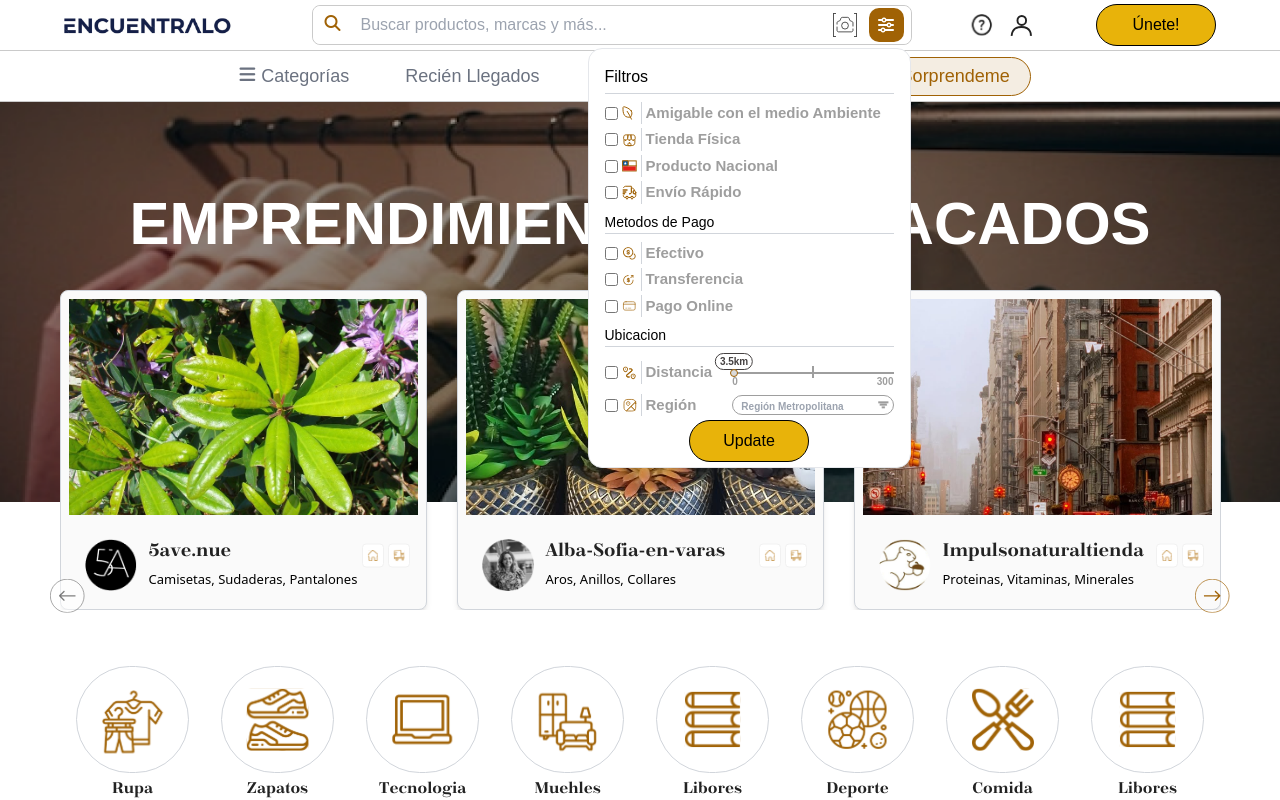
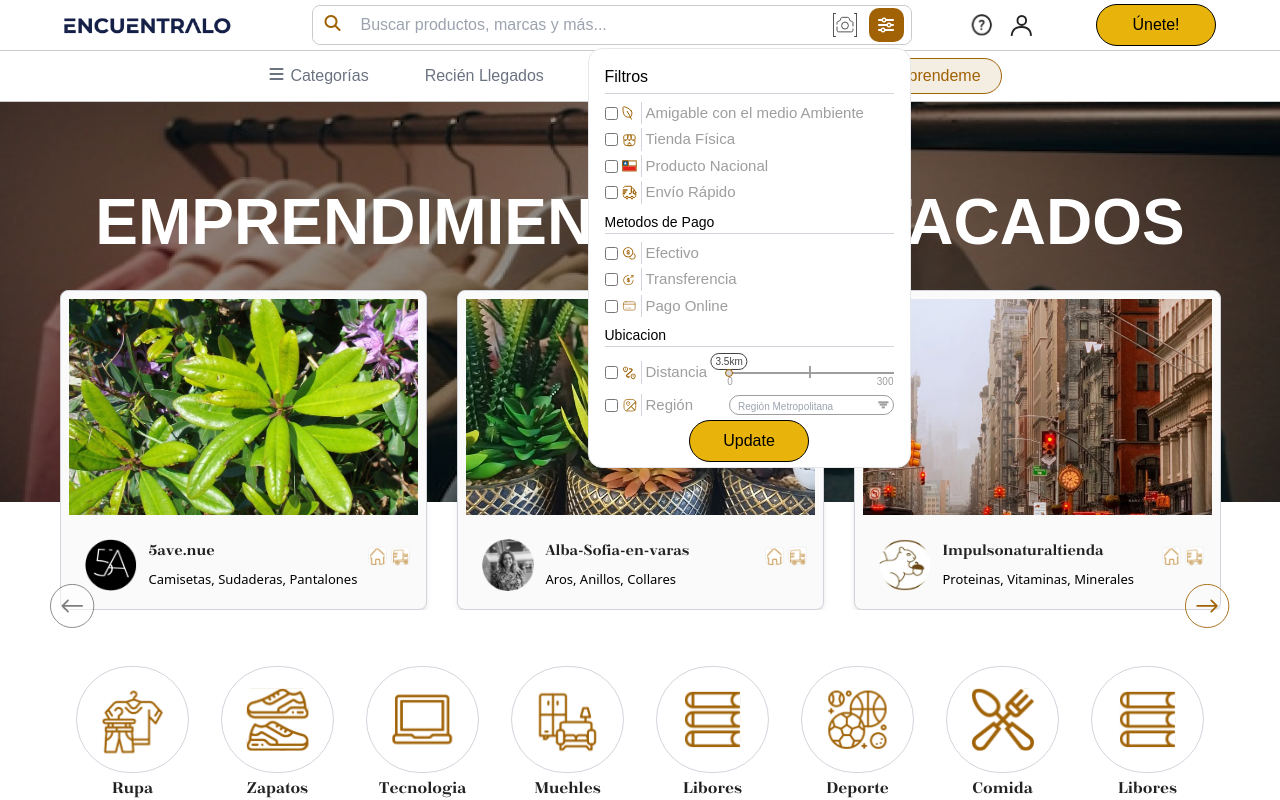
Before and after one commit to sazzad-git/encuentralo-ecommerces, a Next.js app: page / in a window 1280 px wide. Both pictures are taken after a click on the element 886 px from the left and 25 px from the top of the page. Shown: the top 800 px of the page. Built offline with nearby package versions, Linux system fonts and the light colour scheme.

Commit message:
complete

```diff
--- a/components/CategoriesMenu/CategoriesMenu.jsx
+++ b/components/CategoriesMenu/CategoriesMenu.jsx
@@ -137,7 +137,7 @@ export default function CategoriesMenu() {
             onMouseEnter={() => handleMouseEnter(index)}
             onMouseLeave={handleMouseLeave}
           >
-            <div className="flex items-center gap-3 text-[20px] font-bold text-[#665E5E] justify-between cursor-pointer">
+            <div className="flex items-center gap-3 text-[20px] text-[#665E5E] justify-between cursor-pointer">
               <div className="flex items-center gap-3 md:gap-3 md:my-[2px] ">
                 <Image
                   width={25}
@@ -149,7 +149,9 @@ export default function CategoriesMenu() {
                   {category.name}
                 </span>
               </div>
-              <Image width={14} height={14} src={add} alt="Add Icon" />
+              <div className="bg-[#d9c09b] bg- flex items-center rounded-[5px] justify-center w-[24px] h-[24px] font-[#FFFFFF]">
+                <Image width={14} height={14} src={add} alt="Add Icon" />
+              </div>
             </div>
 
             {hoveredCategory === index && (
@@ -158,11 +160,11 @@ export default function CategoriesMenu() {
                 onMouseEnter={handleSubMenuMouseEnter}
                 onMouseLeave={handleSubMenuMouseLeave}
               >
-                <ul className="py-2">
+                <ul className="py-1">
                   {category.subcategory.map((subcat, subIndex) => (
                     <li
                       key={subIndex}
-                      className="px-4 py-2 hover:bg-gray-100 text-[10px] md:text-[14px] lg:text-[16px] cursor-pointer"
+                      className="px-4 py-1 hover:bg-gray-100 text-[10px] md:text-[14px] lg:text-[16px] cursor-pointer"
                     >
                       {subcat}
                     </li>
--- a/components/Destacados/Destacados.jsx
+++ b/components/Destacados/Destacados.jsx
@@ -122,13 +122,13 @@ export default function Destacados() {
                     {card.thumbnails.map((thumbnail, index) => (
                       <div
                         key={index}
-                        className={`absolute-box w-[27px] h-[31px] md:w-[45px] md:h-[45px] overflow-hidden border-2 border-white rounded lg:rounded-lg cursor-pointer relative ${
+                        className={`absolute-box w-[27px] h-[31px] lg:w-[60px] lg:h-[60px] overflow-hidden border-2 border-white rounded lg:rounded-lg cursor-pointer relative ${
                           thumbnail === d ? "another-box" : ""
                         }`}
                         onClick={() => handleImageClick(card.id, thumbnail)} // Set selected image for this card
                       >
                         <Image
-                          className="w-full h-full object-cover"
+                          className="w-full h-full object-cover transition duration-300 hover:blur-sm"
                           src={thumbnail}
                           alt={`Clothing ${index + 1}`}
                         />
@@ -144,8 +144,8 @@ export default function Destacados() {
                       <Image src={shopLogo} alt="Shop Logo" />
                     </div>
                     <div className="leading-0 lg:leading-[125%]">
-                      <h4 className="text-[10px] text-[#222222] font-[350] font-bridone md:text-[13px] lg:text-[20px]">
-                        Aress.Cl{" "}
+                      <h4 className="text-[10px] text-[#222222] font-[350] font-bridone md:text-[18px] lg:text-[18px]">
+                        Aress.Cl
                         {card.victor && (
                           <Image
                             className="inline"
@@ -155,7 +155,7 @@ export default function Destacados() {
                         )}
                       </h4>
                       <p
-                        className={`${nunito.variable} lg:mt-1 text-[9px] md:text-[11px] lg:text-[18px] font-bold text-[#A06205]`}
+                        className={`${nunito.variable} lg:mt-1 text-[9px] md:text-[11px] lg:text-[16px] font-bold text-[#A06205]`}
                       >
                         Accesorios
                         <span className={`${nunito.variable} font-normal`}>
--- a/components/Explora/Explora.jsx
+++ b/components/Explora/Explora.jsx
@@ -108,7 +108,7 @@ export default function SimpleSlider() {
                       <Image src={shopLogo} alt="Shop Logo" />
                     </div>
                     <div className="leading-0 lg:leading-[125%]">
-                      <h4 className="text-[10px] font-bridone md:text-[13px] lg:text-[20px] text-[#222222] font-[350]">
+                      <h4 className="text-[10px] font-bridone md:text-[18px] text-[#222222] font-[350]">
                         Aress.Cl
                       </h4>
                       <p
--- a/components/FilterMenu/FilterMenu.jsx
+++ b/components/FilterMenu/FilterMenu.jsx
@@ -26,7 +26,7 @@ const FilterMenu = forwardRef(function FilterMenu(props, ref) {
     >
       <h5 className="text-[16px] border-b border-gray-300 pb-1">Filtros</h5>
       <ul className="py-2 flex flex-col gap-1">
-        <li className="flex items-center text-[12px] md:text-[15px] font-bold gap-1">
+        <li className="flex items-center text-[12px] md:text-[15px]  gap-1">
           <div className="flex items-center gap-1">
             <input type="checkbox" name="" id="" />
             <div className="w-[15px]">
@@ -38,7 +38,7 @@ const FilterMenu = forwardRef(function FilterMenu(props, ref) {
           </span>
         </li>
 
-        <li className="flex items-center text-[12px] md:text-[15px] font-bold gap-1">
+        <li className="flex items-center text-[12px] md:text-[15px]  gap-1">
           <div className="flex items-center gap-1">
             <input type="checkbox" name="" id="" />
             <div className="w-[15px]">
@@ -50,7 +50,7 @@ const FilterMenu = forwardRef(function FilterMenu(props, ref) {
           </span>
         </li>
 
-        <li className="flex items-center text-[12px] md:text-[15px] font-bold gap-1">
+        <li className="flex items-center text-[12px] md:text-[15px]  gap-1">
           <div className="flex items-center gap-1">
             <input type="checkbox" name="" id="" />
             <div className="w-[15px]">
@@ -62,7 +62,7 @@ const FilterMenu = forwardRef(function FilterMenu(props, ref) {
           </span>
         </li>
 
-        <li className="flex items-center text-[12px] md:text-[15px] font-bold gap-1">
+        <li className="flex items-center text-[12px] md:text-[15px]  gap-1">
           <div className="flex items-center gap-1">
             <input type="checkbox" name="" id="" />
             <div className="w-[15px]">
@@ -77,7 +77,7 @@ const FilterMenu = forwardRef(function FilterMenu(props, ref) {
 
       <h5 className="text-[14px] border-b border-gray-300">Metodos de Pago</h5>
       <ul className="py-2 flex flex-col gap-1">
-        <li className="flex items-center text-[12px] md:text-[15px] font-bold gap-1">
+        <li className="flex items-center text-[12px] md:text-[15px]  gap-1">
           <div className="flex items-center gap-1">
             <input type="checkbox" name="" id="" />
             <div className="w-[15px]">
@@ -89,7 +89,7 @@ const FilterMenu = forwardRef(function FilterMenu(props, ref) {
           </span>
         </li>
 
-        <li className="flex items-center text-[12px] md:text-[15px] font-bold gap-1">
+        <li className="flex items-center text-[12px] md:text-[15px]  gap-1">
           <div className="flex items-center gap-1">
             <input type="checkbox" name="" id="" />
             <div className="w-[15px]">
@@ -101,7 +101,7 @@ const FilterMenu = forwardRef(function FilterMenu(props, ref) {
           </span>
         </li>
 
-        <li className="flex items-center text-[12px] md:text-[15px] font-bold gap-1">
+        <li className="flex items-center text-[12px] md:text-[15px]  gap-1">
           <div className="flex items-center gap-1">
             <input type="checkbox" name="" id="" />
             <div className="w-[15px]">
@@ -116,7 +116,7 @@ const FilterMenu = forwardRef(function FilterMenu(props, ref) {
 
       <h5 className="text-[14px] border-b border-gray-300">Ubicacion</h5>
       <ul className="py-2 mb-[30px] pt-[14px] flex flex-col gap-1">
-        <li className="flex items-center mb-[6px] text-[12px] md:text-[15px] font-bold gap-1">
+        <li className="flex items-center mb-[6px] text-[12px] md:text-[15px] gap-1">
           <div className="flex items-center gap-1">
             <input type="checkbox" name="" id="" />
             <div className="w-[15px]">
@@ -171,7 +171,7 @@ const FilterMenu = forwardRef(function FilterMenu(props, ref) {
           </div>
         </li>
 
-        <li className="flex items-center text-[12px] md:text-[15px] font-bold gap-1">
+        <li className="flex items-center text-[12px] md:text-[15px]  gap-1">
           <div className="flex items-center gap-1">
             <input type="checkbox" name="" id="" />
             <div className="w-[15px]">
--- a/components/HeroSection/HeroSection.jsx
+++ b/components/HeroSection/HeroSection.jsx
@@ -86,7 +86,7 @@ export default function HeroSection() {
   return (
     <div className="h-[27vh]  md:h-[50vh] bg-cover bg-center bg-no-repeat bg-[#DFDFDF] md:bg-[url('/hero/Hero.png')] mb-5 md:mb-36">
       <div className="h-[94%] md:h-full flex flex-col items-center justify-center md:bg-black md:bg-opacity-40">
-        <h1 className="text-black md:text-white text-xl md:text-5xl md:mb-5 lg:text-6xl font-bold text-center  md:mt-2 ">
+        <h1 className="text-black md:text-white text-xl md:text-5xl md:mb-3 lg:mb-5 md:text-[44px] lg:text-[64px] font-bold text-center  md:mt-1 ">
           EMPRENDIMIENTOS DESTACADOS
         </h1>
         <div
@@ -107,7 +107,7 @@ export default function HeroSection() {
               centeredSlides={true}
               loop={true}
               onSlideChange={handleSlideChange}
-              className="max-w-[1111px] md:max-w-[1161px]"
+              className="md:max-w-[1111px] lg:max-w-[1161px]"
             >
               {products.map((product) => (
                 <SwiperSlide key={product.id}>
@@ -123,12 +123,12 @@ export default function HeroSection() {
               ))}
             </Swiper>
 
-            <div className="custom-swiper-button-prev absolute left-[-40px] lg:left-[50px] bottom-[170px] transform -translate-y-1/2 z-10 cursor-pointer">
-              <Image src={GroupLeft} width={35} height={35} alt="Previous" />
+            <div className="custom-swiper-button-prev md:hidden lg:block absolute left-[-40px] lg:left-[50px] bottom-[150px] transform -translate-y-1/2 z-10 cursor-pointer">
+              <Image src={GroupLeft} width={45} height={45} alt="Previous" />
             </div>
 
-            <div className="custom-swiper-button-next absolute right-[-40px] lg:right-[50px] bottom-[170px] transform -translate-y-1/2 z-10 cursor-pointer">
-              <Image src={GroupRight} width={35} height={35} alt="Next" />
+            <div className="custom-swiper-button-next md:hidden lg:block absolute right-[-40px] lg:right-[50px] bottom-[150px] transform -translate-y-1/2 z-10 cursor-pointer">
+              <Image src={GroupRight} width={45} height={45} alt="Next" />
             </div>
           </div>
 
@@ -152,7 +152,7 @@ export default function HeroSection() {
 
 function ProductCard({ image, title, title2, shopLogo }) {
   return (
-    <div className="flex-shrink-0 bg-[#FAFAFA] sm:w-[185px] sm:h-[170px] md:mt-[-25px] lg:mt-0 md:h-[256px] lg:h-[320px] md:w-full lg:w-full rounded-lg shadow-md m-1 md:m-0 px-2 overflow-visible border border-gray-300">
+    <div className="flex-shrink-0 bg-[#FAFAFA] sm:w-[185px] sm:h-[170px] md:mt-[5px] lg:mt-0 md:h-[256px] lg:h-[320px] md:w-full lg:w-full rounded-lg shadow-md m-1 md:m-0 px-2 overflow-visible border border-gray-300">
       <Image
         src={image}
         alt={title}
@@ -166,7 +166,7 @@ function ProductCard({ image, title, title2, shopLogo }) {
             <Image className="aspect-square" src={shopLogo} alt="Shop Logo" />
           </div>
           <div className="leading-0 lg:leading-[125%]">
-            <h4 className="text-[6px] text-[#222222] font-[350] font-bridone md:text-[13px] lg:text-[20px]">
+            <h4 className="text-[9px] text-[#222222] font-[350] font-bridone md:text-[16px] ">
               {title}
             </h4>
             <p
@@ -178,11 +178,11 @@ function ProductCard({ image, title, title2, shopLogo }) {
         </div>
 
         <div className="absolute top-2 pt-[5px] right-2 flex items-center justify-end gap-1 lg:top-[38%] lg:-translate-y-1/2">
-          <div className="w-[12px] h-[13px] md:w-[16px] md:h-[16px] lg:w-[22px] lg:h-[24px] border border-[#F1F1F1] bg-white grid place-items-center rounded cursor-pointer">
-            <Image src={Mask} width={12} height={13} alt="Mask" />
+          <div className="w-[12px] h-[13px] md:w-[19px] md:h-[18px]  border border-[#F1F1F1] bg-white grid place-items-center rounded cursor-pointer">
+            <Image src={Mask} className="w-full h-full" alt="Mask" />
           </div>
-          <div className="w-[12px] h-[13px] md:w-[16px] md:h-[16px] lg:w-[22px] lg:h-[24px] border border-[#F1F1F1] bg-white grid place-items-center rounded cursor-pointer">
-            <Image src={car} width={12} height={13} alt="Car" />
+          <div className="w-[12px] h-[13px] md:w-[19px] md:h-[18px]  border border-[#F1F1F1] bg-white grid place-items-center rounded cursor-pointer">
+            <Image src={car} className="w-full h-full" alt="Car" />
           </div>
         </div>
       </div>
--- a/components/Interesar/Interesar.jsx
+++ b/components/Interesar/Interesar.jsx
@@ -101,8 +101,8 @@ export default function Interesar() {
                       <Image src={shopLogo} alt="Shop Logo" />
                     </div>
                     <div className="leading-0 lg:leading-[125%]">
-                      <h4 className="text-[10px] text-[#222222] font-[350] font-bridone md:text-[13px] lg:text-[20px]">
-                        Aress.Cl{" "}
+                      <h4 className="text-[10px] text-[#222222] font-[350] font-bridone md:text-[18px] lg:text-[18px]">
+                        Aress.Cl
                         {sData.victor && (
                           <Image
                             className="inline"
--- a/components/Navbar/Navbar.jsx
+++ b/components/Navbar/Navbar.jsx
@@ -16,7 +16,7 @@ export default function Navbar() {
           <ul className="flex items-center justify-center gap-0 md:gap-4 h-[40px] md:h-[50px]">
             <li className="relative group">
               {/* Button for hover */}
-              <button className="py-1 pe-3 md:pe-4 lg:pe-5 flex items-center gap-1 capitalize text-gray-500 text-[10px] md:text-[14px] lg:text-[18px] hover:text-[#A06205]">
+              <button className="py-1 pe-3 md:pe-4 lg:pe-5 flex items-center gap-1 capitalize text-gray-500 text-[10px] md:text-[14px] lg:text-[16px] hover:text-[#A06205]">
                 <i className="fa-solid fa-bars size-3 md:size-4 lg:size-5"></i>
                 <span className={`${nunito.variable}`}>Categorías</span>
               </button>
@@ -29,7 +29,7 @@ export default function Navbar() {
             <li>
               <a
                 href="#"
-                className={`py-1 px-4 md:px-4 lg:px-5 inline-block capitalize text-gray-500 text-[10px] md:text-[14px] lg:text-[18px] hover:text-[#A06205] ${nunito.variable}`}
+                className={`py-1 px-4 md:px-4 lg:px-5 inline-block capitalize text-gray-500 text-[10px] md:text-[16px] hover:text-[#A06205] ${nunito.variable}`}
               >
                 Recién llegados
               </a>
@@ -37,7 +37,7 @@ export default function Navbar() {
             <li>
               <a
                 href="#"
-                className={`py-1 px-3 md:px-4 lg:px-5 inline-block capitalize text-gray-500 text-[10px] md:text-[14px] lg:text-[18px] hover:text-[#A06205] ${nunito.variable}`}
+                className={`py-1 px-3 md:px-4 lg:px-5 inline-block capitalize text-gray-500 text-[10px] md:text-[14px] lg:text-[16px] hover:text-[#A06205] ${nunito.variable}`}
               >
                 hechos a Mano
               </a>
@@ -45,7 +45,7 @@ export default function Navbar() {
             <li className="hidden lg:block">
               <a
                 href="#"
-                className={`py-1 px-3 md:px-4 lg:px-5 inline-block capitalize text-gray-500 text-[10px] md:text-[14px] lg:text-[18px] hover:text-[#A06205]`}
+                className={`py-1 px-3 md:px-4 lg:px-5 inline-block capitalize text-gray-500 text-[10px] md:text-[14px] lg:text-[16px] hover:text-[#A06205]`}
               >
                 Regalos
               </a>
@@ -53,7 +53,7 @@ export default function Navbar() {
             <li>
               <a
                 href="#"
-                className={`py-[5px] px-3 me-3 md:px-4 lg:px-5 text-[10px] md:text-[14px] lg:text-[18px] inline-block capitalize bg-[#f4ede2] rounded-full text-[#A06205] border border-[#A06205] hover:bg-[#A06205] hover:text-white`}
+                className={`py-[5px] px-3 me-3 md:px-4 lg:px-5 text-[10px] md:text-[14px] lg:text-[16px] inline-block capitalize bg-[#f4ede2] rounded-full text-[#A06205] border border-[#A06205] hover:bg-[#A06205] hover:text-white`}
               >
                 Sorprendeme
               </a>
--- a/components/SmallInteresar/SmallInteresar.jsx
+++ b/components/SmallInteresar/SmallInteresar.jsx
@@ -50,7 +50,7 @@ export default function SmallInteresar() {
                     <Image src={shopLogo} alt="Shop Logo" />
                   </div>
                   <div className="leading-0 lg:leading-[125%]">
-                    <h4 className="text-[10px] font-bridone lg:text-[20px]">
+                    <h4 className="text-[10px] font-bridone md:text-[18px]">
                       Aress.Cl
                     </h4>
                     <p className="text-[9px] lg:text-[16px] font-bold text-[#A06205]">
--- a/components/Trendencla/Trendencla.jsx
+++ b/components/Trendencla/Trendencla.jsx
@@ -38,7 +38,7 @@ export default function Trendencla() {
                       <Image src={begLogo} alt="Shop Logo" />
                     </div>
                     <div className="leading-0 lg:leading-[125%]">
-                      <h4 className="text-[10px] font-bridone md:text-[13px] lg:text-[20px] font-[350] text-[#222222]">
+                      <h4 className="text-[10px] font-bridone md:text-[18px] font-[350] text-[#222222]">
                         Aress.Cl
                       </h4>
                       <p
```
Also changed, not shown: components/Footer/Footer.jsx (+13 -9 lines).
